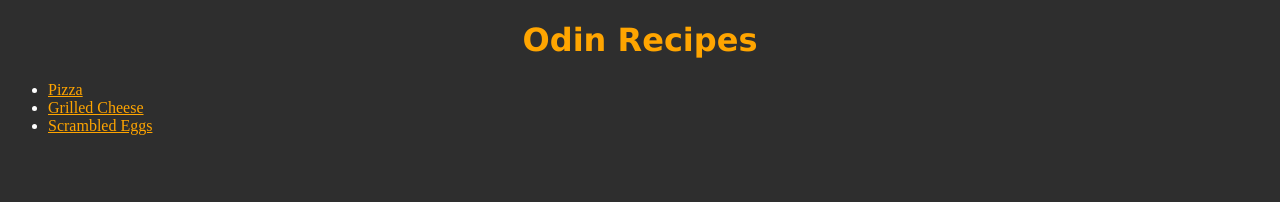
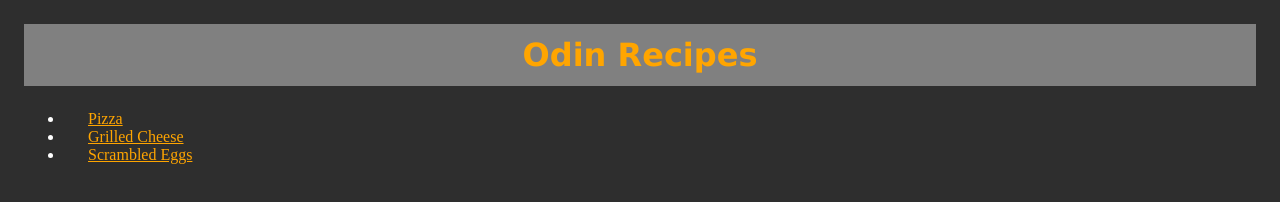
Before and after one commit to Isaac-Sands/odin-recipes, a plain HTML site: page index.html in a window 1280 px wide. Drawn offline with Linux system fonts and the light colour scheme.

Commit message:
Add margins and padding to styles.css

```diff
--- a/styles.css
+++ b/styles.css
@@ -1,16 +1,23 @@
 body {
     background-color: rgb(46, 46, 46);
     color: white;
+    margin: 0px;
+    padding: 0px;
+    box-sizing: border-box;
 }
 
 a {
     color: orange;
+    margin: 24px;
 }
 
 h1 {
     font-family: Verdana, Geneva, Tahoma, sans-serif;
     text-align: center;
     color: orange;
+    background-color: gray;
+    padding: 12px;
+    margin: 24px;
 }
 
 img {
@@ -20,3 +27,10 @@ img {
     margin-left: auto;
     margin-right: auto;
 }
+
+p,
+h2,
+ol,
+ul {
+    margin: 24px;
+}
```
